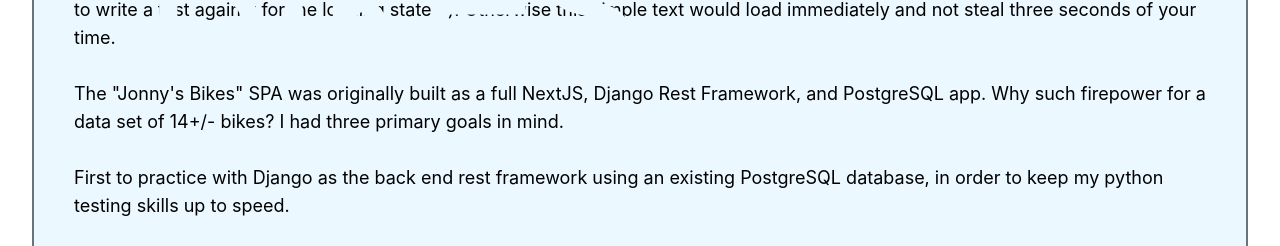
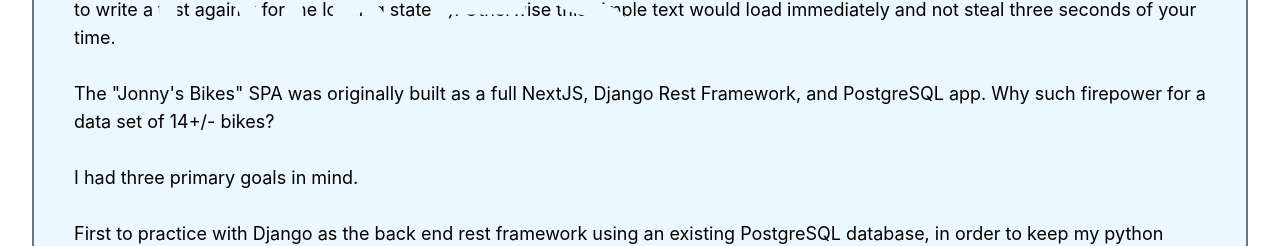
Before and after one commit to jonathan-gartland/echarts-react-ts, a React (Create React App) app: page / in a window 1280 px wide. Shown: the part 458-704 px from the top of the page. Built offline with nearby package versions, Linux system fonts and the light colour scheme.

Commit message:
refactor: trying to fix pages deploy

```diff
--- a/next.config.ts
+++ b/next.config.ts
@@ -6,14 +6,12 @@
    * @see https://nextjs.org/docs/app/building-your-application/deploying/static-exports
    */
   output: "export",
-
   /**
    * Set base path. This is the slug of your GitHub repository.
    *
    * @see https://nextjs.org/docs/app/api-reference/next-config-js/basePath
    */
   basePath: "/echarts-react-ts",
-
   /**
    * Disable server-based image optimization. Next.js does not support
    * dynamic features with static exports.
--- a/src/pages/Home.tsx
+++ b/src/pages/Home.tsx
@@ -47,9 +47,10 @@
           <p>
             The &#34;Jonny&#39;s Bikes&#34; SPA was originally built as a full
             NextJS, Django Rest Framework, and PostgreSQL app. Why such
-            firepower for a data set of 14+/- bikes? I had three primary goals
-            in mind.
+            firepower for a data set of 14+/- bikes?
           </p>
+          <br />
+          <p> I had three primary goals in mind.</p>
           <br />
           <p>
             First to practice with Django as the back end rest framework using
@@ -125,7 +126,7 @@
         <div>
           <Img
             className="mx-auto h-96 w-full rounded-xl object-cover object-center mt-6 component-width mx-6"
-            src={`/echarts-react-ts/GTTimberlineFS1996.jpg`}
+            src={`/GTTimberlineFS1996.jpg`}
             alt="Santa Cruz Chameleon 2022"
           />
         </div>
@@ -134,7 +135,7 @@
       <About isLoading={isLoading} />
       <Img
         className="mx-auto h-96 w-full rounded-xl object-cover object-center mt-6 component-width"
-        src={`/echarts-react-ts/2022-Santa-Cruz-Chameleon-Review_12.jpg`}
+        src={`/2022-Santa-Cruz-Chameleon-Review_12.jpg`}
         alt="Santa Cruz Chameleon 2022"
       />
       <div className="col mt-10 space-y-5 border-2 border-gray-500 bg-blue-100 relative justify-center rounded-xl component-width">
@@ -177,13 +178,7 @@
             />
           </div>
         </div>
-        <div>
-          <Img
-            className="mx-auto h-96 w-full rounded-xl object-cover object-center mt-6 component-width mx-6"
-            src={`/echarts-react-ts/GTTimberlineFS1996.jpg`}
-            alt="Santa Cruz Chameleon 2022"
-          />
-        </div>
+
         <div className="justify-center">
           <JonnyBike />
         </div>
@@ -191,7 +186,7 @@
 
       <Img
         className="h-96 w-full rounded-lg object-cover object-center component-width"
-        src={`/echarts-react-ts/ac6150e5-b610-4d3d-86af-1af027005b52.png`}
+        src={`/ac6150e5-b610-4d3d-86af-1af027005b52.png`}
         alt="GT Grade 2018"
       />
     </div>
```
